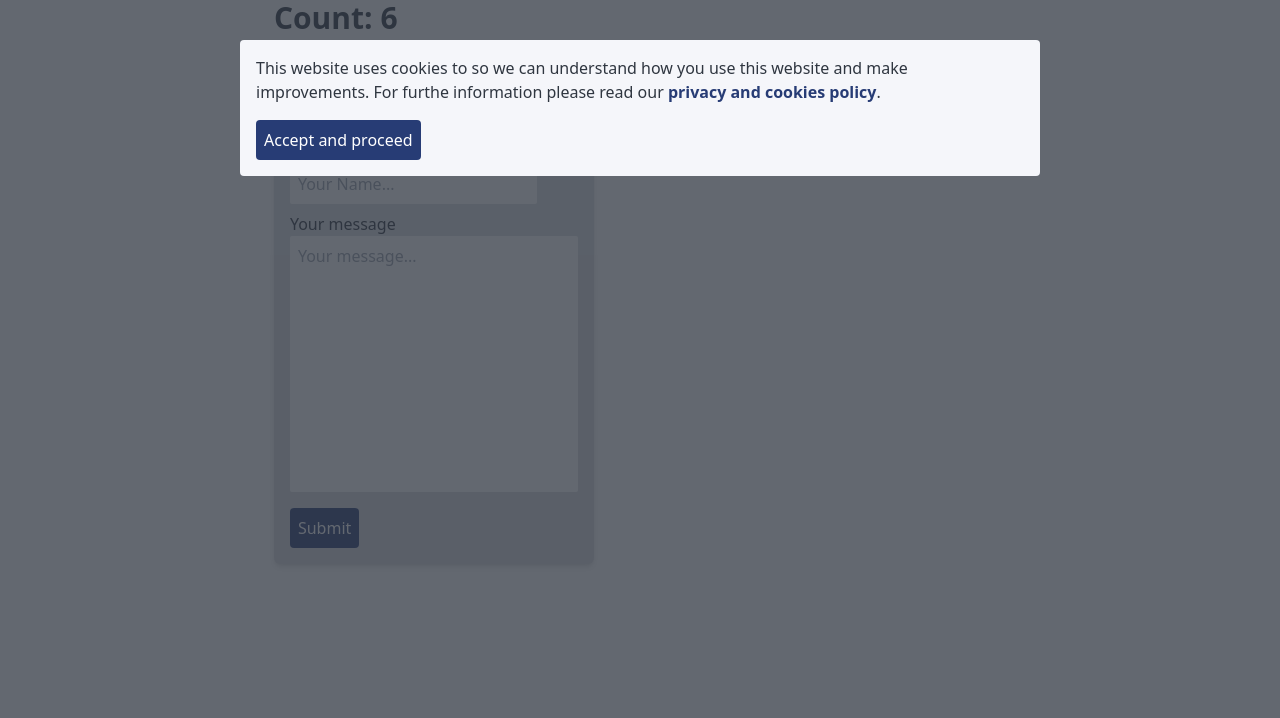
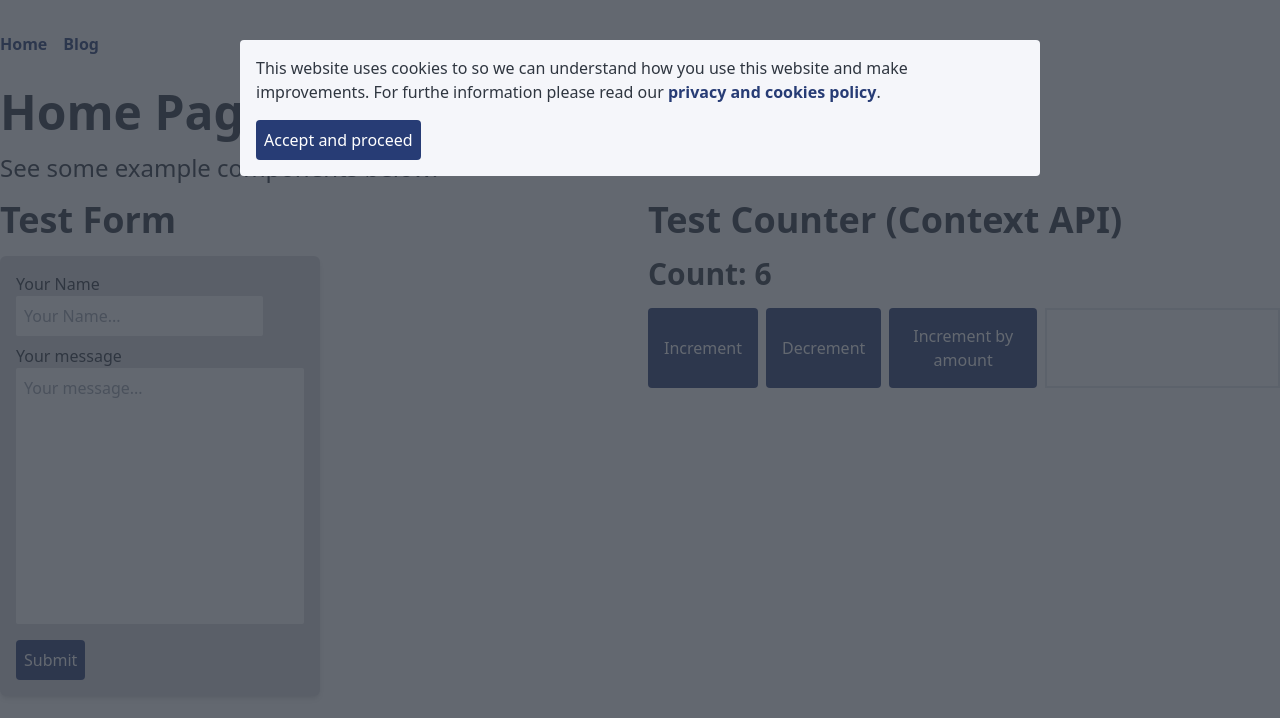
Before and after one commit to rob-reach/next-ts-sanity, a Next.js app: page / in a window 1280 px wide. Shown: the top 718 px of the page. Built offline with nearby package versions, Linux system fonts and the light colour scheme; no server answers.

Commit message:
Layout set up

```diff
--- /dev/null
+++ b/components/common/Header.tsx
@@ -0,0 +1,26 @@
+import React from "react";
+import Link from "next/link";
+
+/**
+ * Header component
+ *
+ * @return {JSX.Element} JSX Code for the Header Component
+ */
+export default function Header() {
+  return (
+    <header>
+      <div className="container py-8">
+        <nav>
+          <ul className="flex space-x-4">
+            <li>
+              <Link href="/">Home</Link>
+            </li>
+            <li>
+              <Link href="/blog">Blog</Link>
+            </li>
+          </ul>
+        </nav>
+      </div>
+    </header>
+  );
+}
--- /dev/null
+++ b/components/layouts/Layout.tsx
@@ -0,0 +1,20 @@
+import React from "react";
+import Header from "../common/Header";
+
+interface layoutComponentProps {
+  children: React.ReactNode;
+}
+
+/**
+ * Default Layout component
+ *
+ * @return {JSX.Element} JSX Code for the default layout component
+ */
+export default function Layout({ children }: layoutComponentProps) {
+  return (
+    <>
+      <Header />
+      {children}
+    </>
+  );
+}
--- /dev/null
+++ b/pages/blog/index.tsx
@@ -0,0 +1,17 @@
+import React from "react";
+import Layout from "../../components/layouts/Layout";
+
+/**
+ * Blog index page
+ *
+ * @return {JSX.Element} JSX Code for the blog index page
+ */
+export default function BlogIndex() {
+  return (
+    <Layout>
+      <div className="container">
+        <h1>Blog</h1>
+      </div>
+    </Layout>
+  );
+}
--- a/pages/index.tsx
+++ b/pages/index.tsx
@@ -2,6 +2,7 @@ import React from "react";
 import Head from "next/head";
 import Counter from "../components/elements/Counter";
 import TestForm from "../components/elements/TestForm";
+import Layout from "../components/layouts/Layout";
 
 /**
  * Home: The landing page of the wesbite.
@@ -10,18 +11,27 @@ import TestForm from "../components/elements/TestForm";
  */
 export default function Home() {
   return (
-    <div className="container">
+    <Layout>
       <Head>
         <title>Reach Next Js Starter - Home</title>
         <link rel="icon" href="/favicon.ico" />
       </Head>
-
-      <main>
-        <div className="text-container">
-          <Counter />
-          <TestForm />
-        </div>
-      </main>
-    </div>
+      <div className="container">
+        <main>
+          <h1>Home Page</h1>
+          <p className="text-2xl">See some example components below:</p>
+          <div className="grid grid-cols-1 lg:grid-cols-2 gap-4">
+            <div>
+              <h2>Test Form</h2>
+              <TestForm />
+            </div>
+            <div>
+              <h2>Test Counter (Context API)</h2>
+              <Counter />
+            </div>
+          </div>
+        </main>
+      </div>
+    </Layout>
   );
 }
```
